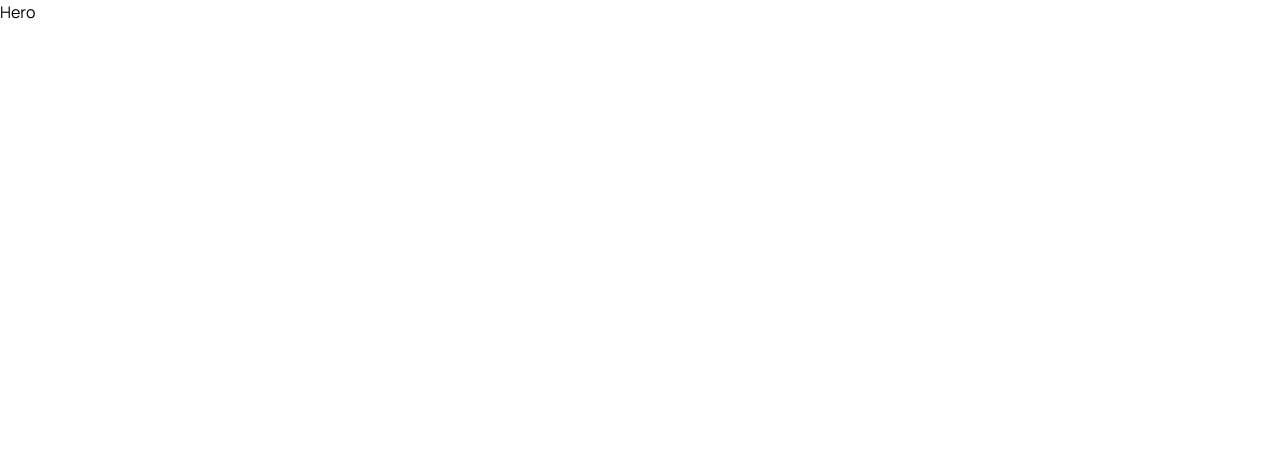
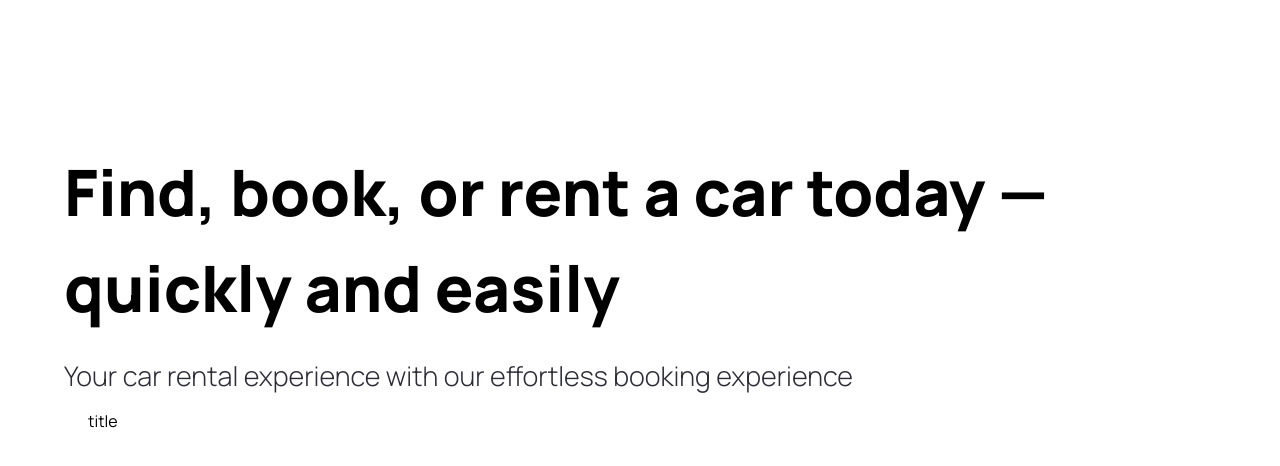
Before and after one commit to Peter-Kibet/car-showcase-website, a Next.js app: page / in a window 1280 px wide. Shown: the top 466 px of the page. Built offline with nearby package versions, Linux system fonts and the light colour scheme.

Commit message:
Set-up the hero section

```diff
--- a/components/Hero.tsx
+++ b/components/Hero.tsx
@@ -1,7 +1,29 @@
+"use client";
+
 import Image from "next/image";
+import CustomButton from "./CustomButton";
 
 const Hero = () => {
-  return <div>Hero</div>;
+  const handleScroll = () => {};
+  return (
+    <div className="hero">
+      <div className="flex-1 pt-36 padding-x">
+        <h1 className="hero__title">
+          Find, book, or rent a car today — quickly and easily
+        </h1>
+
+        <p className="hero__subtitle">
+          Your car rental experience with our effortless booking experience
+        </p>
+
+        <CustomButton
+          title="Explore Cars"
+          containerStyles="bg-primary-blue text-white rounded-full mt-10"
+          handleClick={handleScroll}
+        />
+      </div>
+    </div>
+  );
 };
 
 export default Hero;
--- a/components/index.ts
+++ b/components/index.ts
@@ -1,3 +1,4 @@
 import Hero from "./Hero";
+import CustomButton from "./CustomButton";
 
-export { Hero };
+export { Hero, CustomButton };
```
